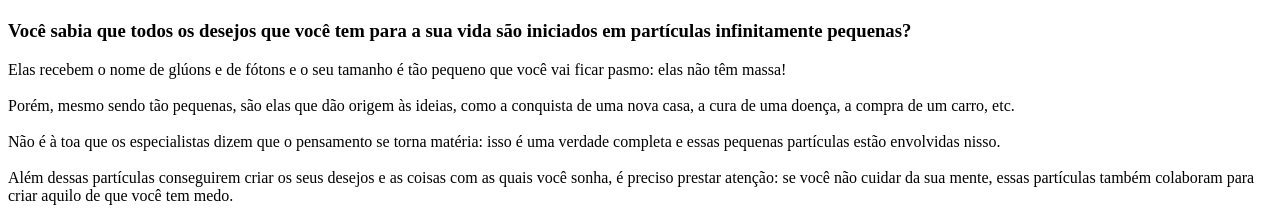
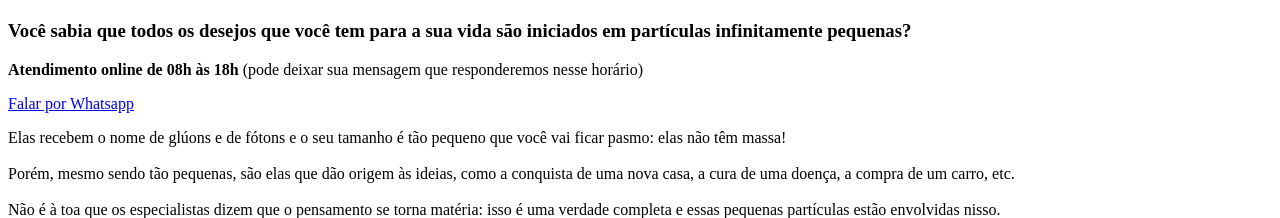
Before and after one commit to digitador/manifestandoosegredo.com, a plain HTML site: page index.html in a window 1280 px wide. Shown: the part 442-660 px from the top of the page. Drawn offline with Linux system fonts and the light colour scheme; some packages are replaced by stand-ins of ours; a script that the page names is missing.

Commit message:
Update index.html

```diff
--- a/index.html
+++ b/index.html
@@ -901,7 +901,20 @@ type="text/javascript";e.parentNode.insertBefore($,e)})(document,"script");
 					</div>
 		</div>
 								</div>
-					</div>
+					</div</section>
+				<div class="elementor-element elementor-element-105bb78e elementor-widget elementor-widget-text-editor" data-id="105bb78e" data-element_type="widget" data-widget_type="text-editor.default">
+				<div class="elementor-widget-container">
+					<div class="elementor-text-editor elementor-clearfix"><p><strong>Atendimento online de 08h às 18h</strong> (pode deixar sua mensagem que responderemos nesse horário)</p></div>
+				</div>
+				</div>
+				<div class="elementor-element elementor-element-424cddeb elementor-align-justify elementor-widget elementor-widget-button" data-id="424cddeb" data-element_type="widget" data-widget_type="button.default">
+				<div class="elementor-widget-container">
+					<div class="elementor-button-wrapper">
+			<a href="https://api.whatsapp.com/send?phone=559891175478&#038;text=Oi%2C%20eu%20preciso%20de%20ajuda%20com%20o%20Facilita%20Score" class="elementor-button-link elementor-button elementor-size-xl elementor-animation-float" role="button">
+						<span class="elementor-button-content-wrapper">
+						<span class="elementor-button-text">Falar por Whatsapp</span>
+		</span>
+					</a>
 		</section>
 				<section class="has_eae_slider elementor-section elementor-inner-section elementor-element elementor-element-6f048bdd elementor-section-boxed elementor-section-height-default elementor-section-height-default" data-id="6f048bdd" data-element_type="section">
 						<div class="elementor-container elementor-column-gap-default">
```
